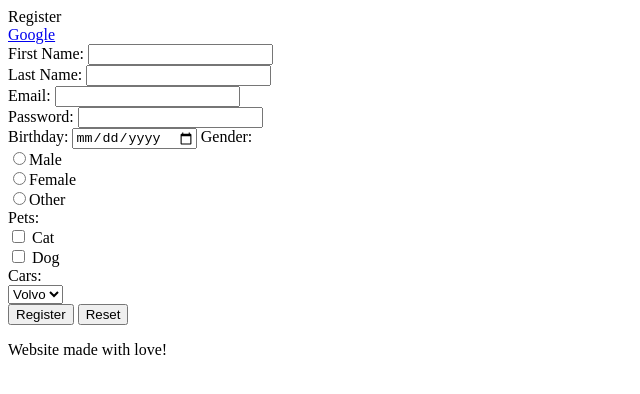
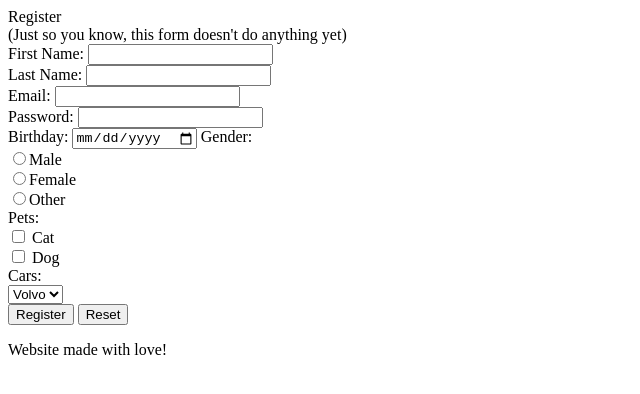
Before and after one commit to cusabe/cv, a plain HTML site: page register.html in a window 1280 px wide. Shown: the whole page, without its empty margins (0-640 px from the left). Drawn offline with Linux system fonts and the light colour scheme.

Commit message:
Amend register page so it's clear it doesn't do anything

```diff
--- a/register.html
+++ b/register.html
@@ -9,7 +9,7 @@
       Register
     </header>
     <nav>
-      <a href="www.google.com.au">Google</a>
+      (Just so you know, this form doesn't do anything yet)
     </nav>
 
     <!-- Use GET not POST -->
```
